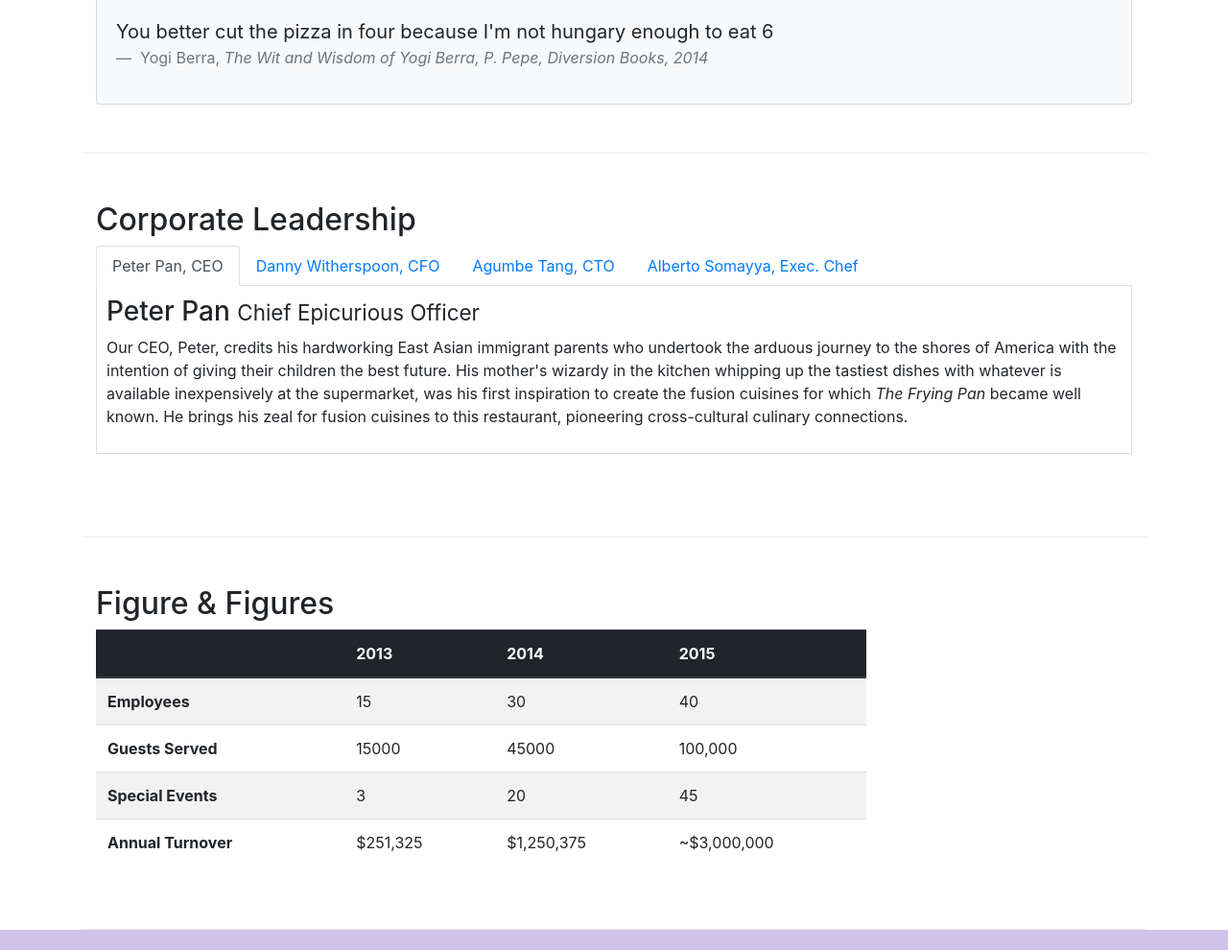
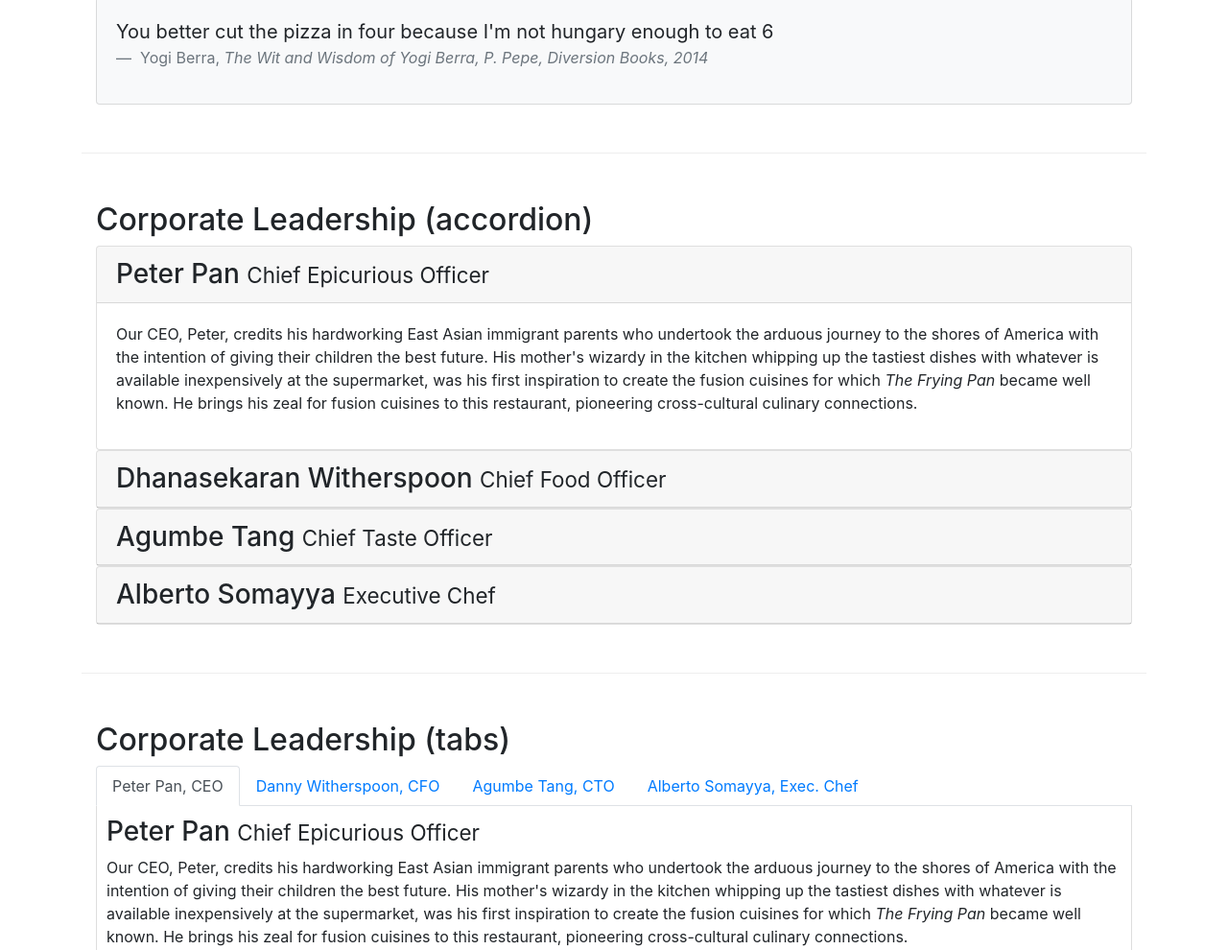
Before and after one commit to ysadiq/confusion-Bootstrap, a website: page aboutus.html in a window 1280 px wide. Shown: the part 762-1752 px from the top of the page at 96% size. Drawn offline with nearby package versions, Linux system fonts and the light colour scheme.

Commit message:
Accordion

```diff
--- a/aboutus.html
+++ b/aboutus.html
@@ -106,10 +106,76 @@
             </div>
         </div>
 
+        <div class="row row-content">
+            <div class="col-12">
+                <h2>Corporate Leadership (accordion)</h2>
+                <div id="accordion">
+                    <div class="card">
+                        <div class="card-header" role="tab" id="peterheader">
+                            <h3 class="mb-0">
+                                <a data-toggle="collapse" data-target="#peter">
+                                    Peter Pan <small>Chief Epicurious Officer</small>
+                                </a>
+                            </h3>
+                        </div>
+                        <div role="tabpanel" class="collapse show" id="peter" data-parent="#accordion">
+                            <div class="card-body">
+                                <p>Our CEO, Peter, credits his hardworking East Asian immigrant parents who undertook the arduous journey to the shores of America with the intention of giving their children the best future. His mother's wizardy in the kitchen whipping up the tastiest dishes with whatever is available inexpensively at the supermarket, was his first inspiration to create the fusion cuisines for which <em>The Frying Pan</em> became well known. He brings his zeal for fusion cuisines to this restaurant, pioneering cross-cultural culinary connections.</p>
+                            </div>
+                        </div>
+                    </div>
+
+                    <div class="card">
+                        <div class="card-header" role="tab" id="dannyheader">
+                            <h3 class="mb-0">
+                                <a data-toggle="collapse" data-target="#danny">
+                                    Dhanasekaran Witherspoon <small>Chief Food Officer</small>
+                                </a>
+                            </h3>
+                        </div>
+                        <div role="tabpanel" class="collapse" id="danny" data-parent="#accordion">
+                            <div class="card-body">
+                                <p>Our CFO, Danny, as he is affectionately referred to by his colleagues, comes from a long established family tradition in farming and produce. His experiences growing up on a farm in the Australian outback gave him great appreciation for varieties of food sources. As he puts it in his own words, <em>Everything that runs, wins, and everything that stays, pays!</em></p>
+                            </div>
+                        </div>
+                    </div>
+
+                    <div class="card">
+                        <div class="card-header" role="tab" id="agumbeheader">
+                            <h3 class="mb-0">
+                                <a data-toggle="collapse" data-target="#agumbe">
+                                    Agumbe Tang <small>Chief Taste Officer</small>
+                                </a>
+                            </h3>
+                        </div>
+                        <div role="tabpanel" class="collapse" id="agumbe" data-parent="#accordion">
+                            <div class="card-body">
+                                <p>Blessed with the most discerning gustatory sense, Agumbe, our CTO, personally ensures that every dish that we serve meets his exacting tastes. Our chefs dread the tongue lashing that ensues if their dish does not meet his exacting standards. He lives by his motto, <em>You click only if you survive my lick.</em></p>
+                            </div>
+                        </div>
+                    </div>
+
+                    <div class="card">
+                        <div class="card-header" role="tab" id="albertoheader">
+                            <h3 class="mb-0">
+                                <a data-toggle="collapse" data-target="#alberto">
+                                    Alberto Somayya <small>Executive Chef</small></h3>
+                                </a>
+                            </h3>
+                        </div>
+                        <div role="tabpanel" class="collapse" id="alberto" data-parent="#accordion">
+                            <div class="card-body">
+                                <p>Award winning three-star Michelin chef with wide International experience having worked closely with whos-who in the culinary world, he specializes in creating mouthwatering Indo-Italian fusion experiences. He says, <em>Put together the cuisines from the two craziest cultures, and you get a winning hit! Amma Mia!</em></p>
+                            </div>
+                        </div>
+                    </div>
+                </div>
+            </div>
+       </div>
 
         <div class="row row-content">
             <div class="col-12">
-                <h2>Corporate Leadership</h2>
+                <h2>Corporate Leadership (tabs)</h2>
                 <ul class="nav nav-tabs">
                     <li class="nav-item">
                         <a class="nav-link active" href="#peter" role="tab" data-toggle="tab">Peter Pan, CEO</a>
```
